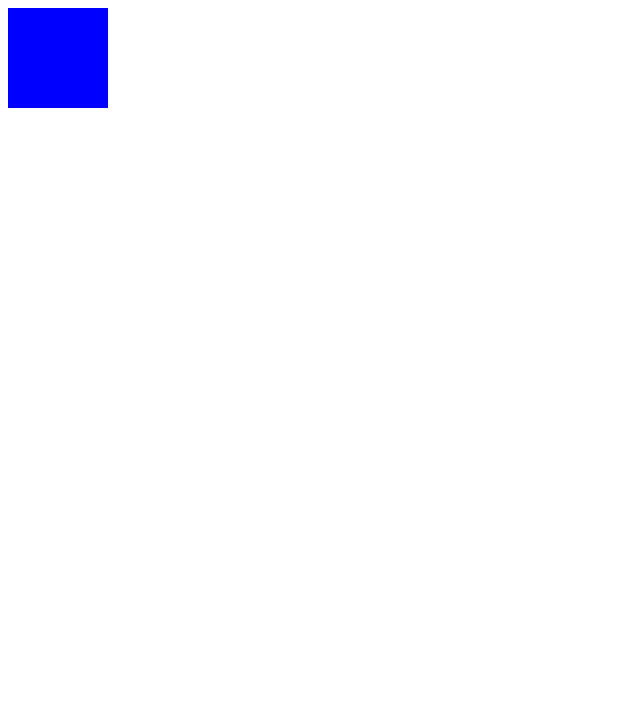
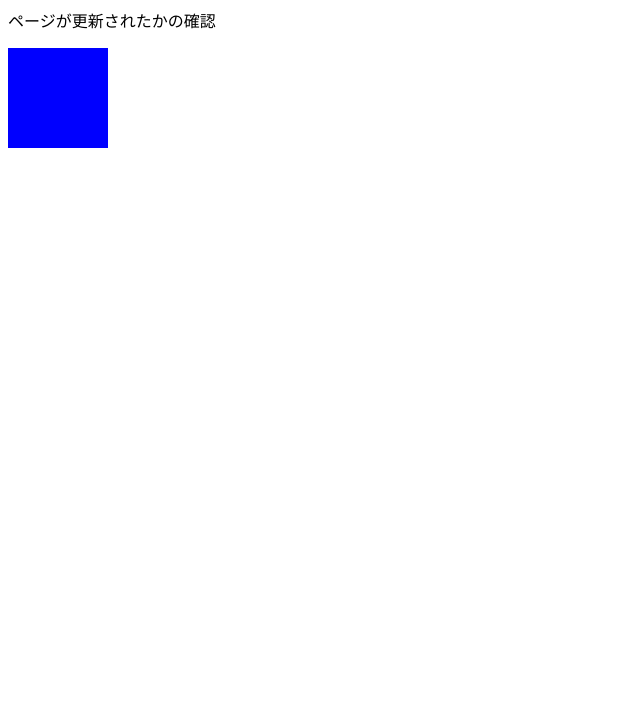
Before and after one commit to greatPapa723/github.io, a plain HTML site: page index.html in a window 1280 px wide. Shown: the part 81-800 px from the top of the page, without its empty margins (0-640 px from the left). Drawn offline with Linux system fonts and the light colour scheme.

Commit message:
Update index.html

```diff
--- a/index.html
+++ b/index.html
@@ -7,6 +7,7 @@
   </head>
   <body>
     <h1>これはprogateのテストです！！</h1>
+    <p>ページが更新されたかの確認</p>
     <div class="background-image"></div>
   </body>
 
```
